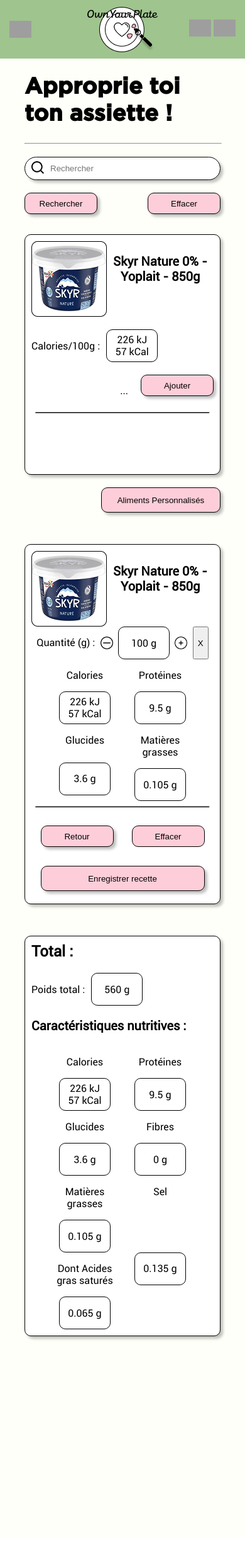
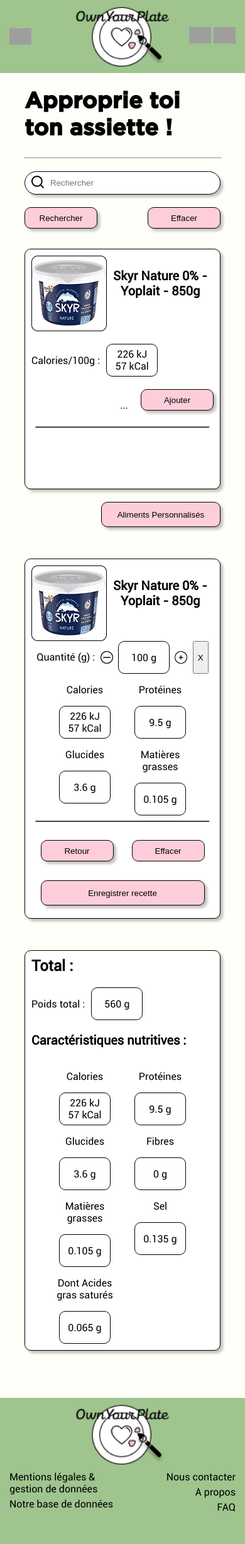
Before and after one commit to ChangesGit/OwnYourPlate, a PHP site: page / in a window 390 px wide. Shown: the whole page at 63% size. Before the commit the page ends 2129 px from the top, so only its background shows below. Run offline with PHP 8.4, Linux system fonts and the light colour scheme; grey boxes are pictures that could not be loaded.

Commit message:
FEAT: Added the footer, almost finished, not responsive yet

```diff
--- a/index.html
+++ b/index.html
@@ -166,6 +166,22 @@
             </div>
         </section>
     </main>
+    <footer>
+        <img class = "mobile-logo" src="./assets/images/mobile-logo.png" alt="Logo mobile OwnYourPlate">
+        <nav>
+            <ul>
+                <div>
+                    <a href=""><li>Mentions légales & gestion de données</li></a>
+                    <a href=""><li>Notre base de données</li></a>
+                </div>
+                <div>
+                    <a href=""><li>Nous contacter</li></a>
+                    <a href=""><li>A propos</li></a>
+                    <a href=""><li>FAQ</li></a>
+                </div>
+            </ul>
+        </nav>
+    </footer>
 
 </body>
 </html>
--- a/styles/style.css
+++ b/styles/style.css
@@ -42,7 +42,7 @@ body {
 main {
     margin-left: 10%;
     margin-right: 10%;
-    margin-bottom: 320px;
+    margin-bottom: 75px;
 }
 
 .soft-shadow {
@@ -115,7 +115,8 @@ main {
     flex-direction: column;
     align-items: center;
     justify-content: center;
-    justify-self: flex-start;
+    justify-self: center;
+    align-self: center;
     margin: 0;
     height: 50px;
     width: 80px;
@@ -135,7 +136,8 @@ header {
         display: block;
         margin: auto;
         margin-top: 10px;
-        margin-bottom: 10px
+        margin-bottom: 10px;
+        width: 150px;
     }
     & > div {
         justify-self: flex-end;
@@ -149,6 +151,46 @@ header {
     & .header-icon-right {
         margin-right: 15px;
     }
+}
+
+footer {
+    background-color: #9FC48E;
+    display: grid;
+    grid-template-rows: 1fr 1fr;
+    & .mobile-logo {
+        display: block;
+        margin: auto;
+        margin-top: 10px;
+        margin-bottom: 10px;
+        width: 150px;
+    }
+
+    & nav ul {
+        list-style: none;
+        display: grid;
+        grid-template-columns: 1fr 1fr;
+        margin: 0;
+        padding-inline-start: 0px;
+        & div:nth-of-type(1) { /*nth et pas first pour scalabilité*/
+            margin-left: 15px;
+        }
+        & div:nth-of-type(2) {
+            justify-self: flex-end;
+            text-align: end;
+            margin-right : 15px;
+        }
+
+        & li {
+            margin-bottom: 5px;
+        }
+
+    }
+
+    & a {
+        text-decoration: none;
+        color: black;
+    }
+
 }
 
 body {
@@ -224,9 +266,6 @@ form button[type = "reset"] {
     display: flex;
     flex-direction: column;
     text-align: center;
-    & > .number-box{
-        margin: auto;
-    }
 }
 
 .box-bar {
```
